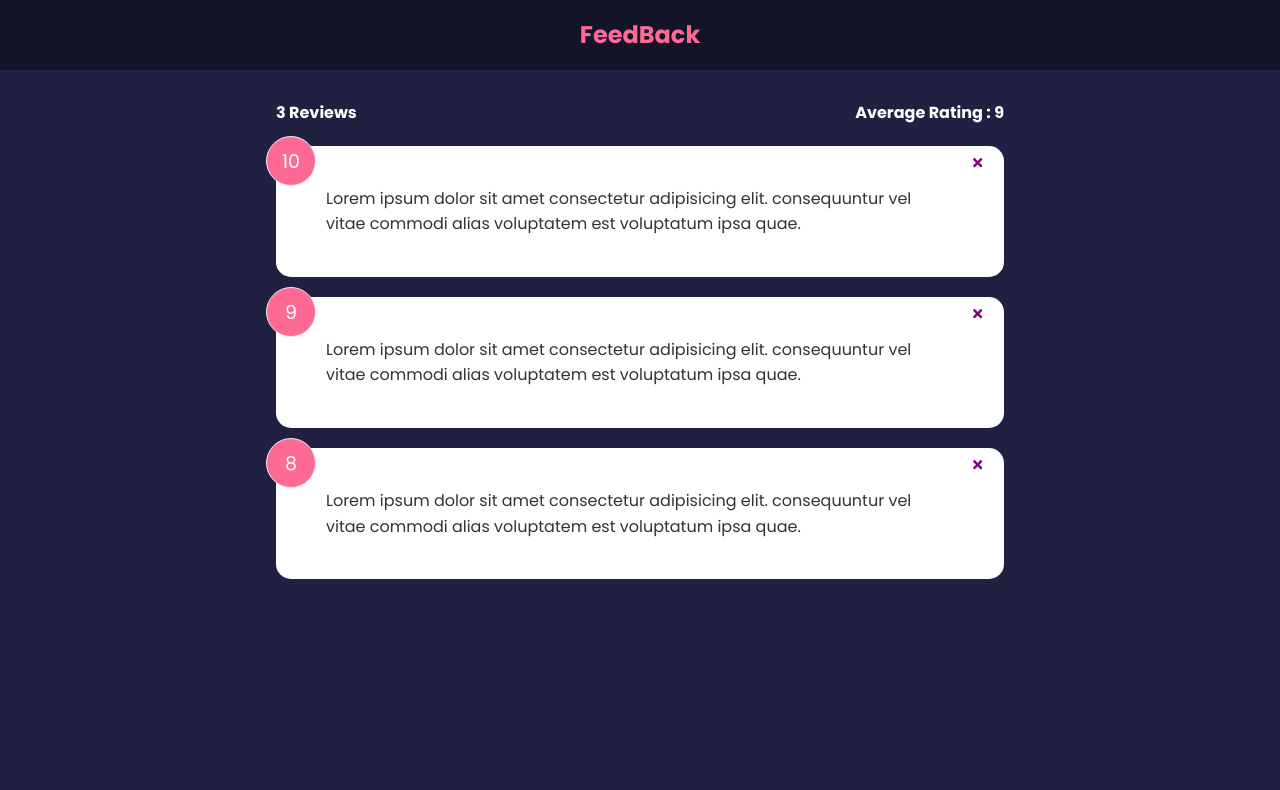
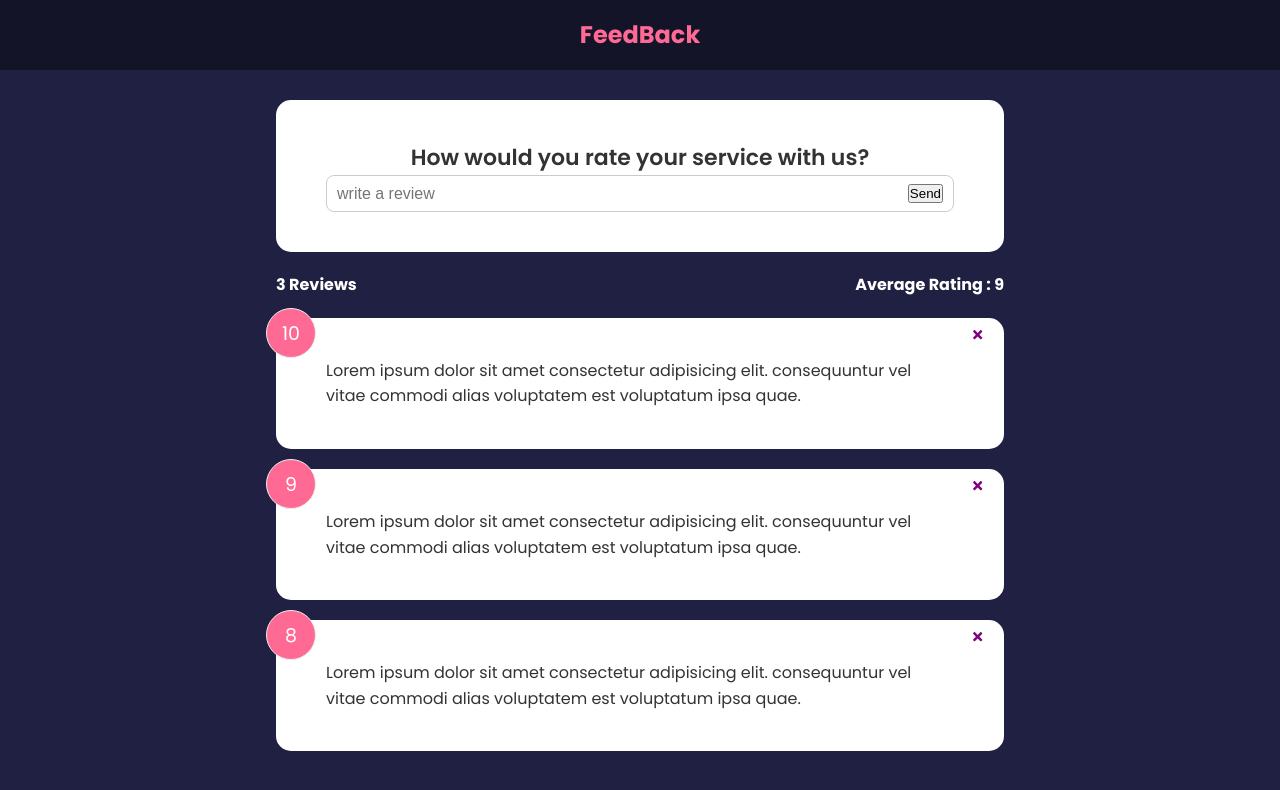
Before and after one commit to shahedkh/feedback, a React (Create React App) app: page / in a window 1280 px wide. Shown: the top 790 px of the page. Built offline with nearby package versions, Linux system fonts and the light colour scheme; the HTML template or start-up script is replaced by a standard one.

Commit message:
feedback form

```diff
--- a/src/App.js
+++ b/src/App.js
@@ -3,6 +3,7 @@
 import Header from "./components/Header";
 import FeedbackData from "./data/FeedbackData";
 import FeedbackStats from "./components/FeedbackStats";
+import FeedbackForm from "./components/FeedbackForm";
 
 function App() {
   const [feedback, setFeedback] = useState(FeedbackData);
@@ -17,6 +18,7 @@
     <>
       <Header />
       <div className="container">
+        <FeedbackForm/>
         <FeedbackStats feedback={feedback}/>
         <FeedbackList feedback={feedback} handleDelete={deleteFeedback} />
       </div>
--- /dev/null
+++ b/src/components/FeedbackForm.jsx
@@ -0,0 +1,22 @@
+import { useState } from "react";
+import Card from "./shared/Card";
+
+const FeedbackForm = () => {
+    const [text , setText] = useState('')
+
+    const handleTextChange = (e) => {
+        setText(e.target.value)
+    }
+
+  return (
+    <Card>
+      <h2>How would you rate your service with us?</h2>
+      <div className="input-group">
+        <input onChange={handleTextChange} value={text} type='text' placeholder='write a review'/>
+        <button type="submit">Send</button>
+      </div>
+    </Card>
+  );
+};
+
+export default FeedbackForm;
```
